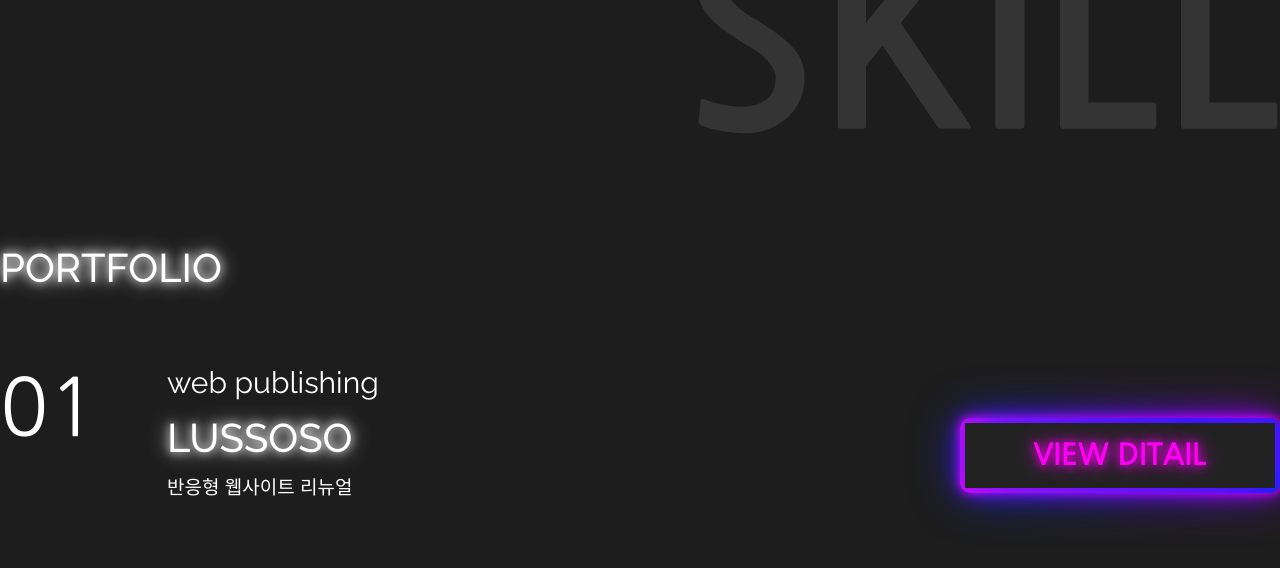
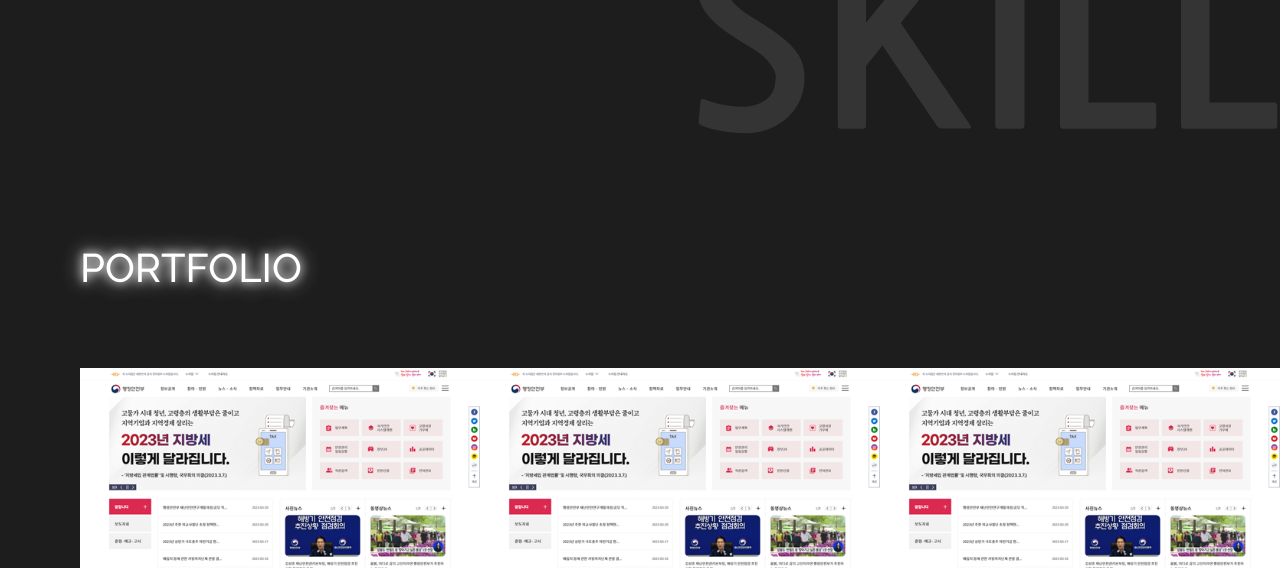
Before and after one commit to kimgibeom98/KgbPrSite, a plain HTML site: page index.html in a window 1280 px wide. Shown: the part 2232-2800 px from the top of the page. Drawn offline with nearby package versions, Linux system fonts and the light colour scheme.

Commit message:
portfolio 디자인 구상중

```diff
--- a/css/page.css
+++ b/css/page.css
@@ -1,10 +1,10 @@
     /* intro str */
     section.IntroArea{display: flex; position: relative; width: calc(100% - 80px); margin-left: auto; height: 100vh;flex-direction: column;justify-content: center;}
     section.IntroArea > div.IntroText{ width: calc(100% - 40px); max-width: 1574px; margin: 0 auto;}
-    section.IntroArea > div.IntroText h2{color: transparent; animation: text_reveal .5s ease forwards; animation-delay: 1s; text-align: left; font-size: 70px; width: fit-content; letter-spacing: 5px; margin-bottom: 20px; position: relative;}
+    section.IntroArea > div.IntroText h2{color: transparent; animation: text_reveal .5s ease forwards; animation-delay: 1s; text-align: left; font-size: 80px; width: fit-content; letter-spacing: 5px; margin-bottom: 20px; position: relative;}
     section.IntroArea > div.IntroText h2:first-of-type{animation: text_reveal_name .5s ease forwards; animation-delay: 1s;}
     section.IntroArea > div.IntroText h2 > span{animation: text_reveal_box 1s ease; animation-delay: .5s; background-color: #dc143c; position: absolute; top: 0; left: 0; height: 100%; width: 0;}
-    section.IntroArea > div.IntroText h2:last-of-type{color: transparent; font-size: 30px;}
+    section.IntroArea > div.IntroText h2:last-of-type{color: transparent; font-size: 25px;}
     section.IntroArea > div.IntroText > a{position: relative; display: flex; align-items: center; justify-content: center; cursor: pointer; border: 1px solid #dc143c; width: 135px; height: 40px; background: transparent; color: #fff;}
     section.IntroArea > div.IntroText > a::after{content: ''; display: block; height: 100%; background-color: #dc143c; position: absolute; left: 0; top: 0; width: 0%; z-index: -1; overflow: hidden; transition-property: width; transition-duration: 0.5s;}
     section.IntroArea > div.IntroText > a:hover::after{width: 100%;}
@@ -112,31 +112,12 @@
 
     /* PORTFOLIO str */
     /* PORTFOLIOBlack str */
-    section.PortfolioArea{position: relative;}
+    section.PortfolioArea{position: relative; width: calc(100% - 80px); margin-left: auto}
     section.PortfolioArea div.PfBlack{width: 100%; color: white;}
     section.PortfolioArea h2{font-size: 40px; font-weight: 500; padding: 80px 0;}
-    section.PortfolioArea ul li::after{content: ''; visibility: hidden; display: block; clear: both;}
-    section.PortfolioArea ul li:nth-of-type(2),
-    section.PortfolioArea ul li:first-of-type{padding-bottom: 100px; margin-bottom: 100px; border-bottom: 1px solid white;}
-    section.PortfolioArea ul li:last-of-type{padding-bottom: 70px;}
-    section.PortfolioArea ul li > span{ font-size: 80px; float: left;}
-    section.PortfolioArea ul li div.FirstDiv{float: left; margin-left: 70px;}
-    section.PortfolioArea ul li div span{font-size: 30px; margin-bottom: 20px; display: block;}
-    section.PortfolioArea ul li div h3{font-size: 40px; font-weight: 500; margin-bottom: 20px}
-    section.PortfolioArea ul li div p{font-size: 19px;}
-    section.SubPage figure div.RainbowBox,
-    section.PortfolioArea div.PfBlack ul li div.RainbowBox{ box-shadow: 0 0 10px #ff00f6, 0 0 20px #8400ff; border-radius: 10px; float: right; margin-top: 50px; width: 320px; height:75px; position: relative; background: linear-gradient(45deg, #ff00f6 ,#002aff , #8400ff, #ff00f6, #002aff, #8400ff); background-size: 400%; animation: Neon2 10s linear infinite;}
-    section.SubPage figure div.RainbowBox::after,
-    section.PortfolioArea div.PfBlack ul li div.RainbowBox::after{ content: ''; position: absolute; left: 5px; right: 5px; top: 5px; bottom: 5px; background-color: #222222;}
-    section.SubPage figure div.RainbowBox::before,
-    section.PortfolioArea div.PfBlack ul li div.RainbowBox::before{ content: ''; position: absolute; left: 5px; right: 5px; top: 5px; bottom: 5px; background: linear-gradient(45deg, #002aff ,#8400ff , #ff00f6, #002aff, #8400ff, #ff00f6); background-size: 400%; filter: blur(25px); animation: Neon2 10s linear infinite;}
-    section.SubPage figure div.RainbowBox a,
-    section.PortfolioArea div.PfBlack ul li div.RainbowBox a{ text-shadow: 0 0 10px #ff00f6, 0 0 20px #ff00f6; padding-top: 22px; color: #ff00f6; display: block; text-align: center; position: relative; z-index: 1; font-size: 30px; font-weight: 700;}
-    section.PortfolioArea img{opacity: 0; display: block; width: 100%; max-width: 295px;}
-    section.PortfolioArea div.PfBlack li img.TransX{opacity: 0; transform: translateX(-300px); transition-duration: 1s; transition-property:opacity,transform ;}
-    section.PortfolioArea div.PfBlack li img.TransImg.active{opacity: 1; transform: translateX(300px); transition-duration: 1s;}
-    section.PortfolioArea div.PfBlack li img.TransImg3.active,
-    section.PortfolioArea div.PfBlack li img.TransImg2.active{opacity: 1; transform: translateX(210px); transition-duration: 1s;}
+    section.PortfolioArea ul.PfList{display: flex;}
+    section.PortfolioArea ul.PfList > li{width: 33.33%; background: rgba(0, 0, 0, 0.3);}
+    section.PortfolioArea ul.PfList > li img{width: 100%; display: block;}
     /* PORTFOLIOBlack fin */
 
 
--- a/css/reset.css
+++ b/css/reset.css
@@ -130,8 +130,6 @@
 .Shadow{text-shadow: 0 0 10px white, 0 0 20px white;}
 .BackgroundText{position: absolute; font-size: 150px; color: white; opacity: 0.1; z-index: -1; font-size: 250px; font-weight: 700; bottom: 0; right: 0; -webkit-user-select:none; -moz-user-select:none; -ms-user-select:none; user-select:none}
 section.SubPage,
-section.PortfolioArea div.PfWhite div.PfFull > div,
-section.PortfolioArea div.PfBlack,
 section.SkillArea div.SkillWhite,
 section.SkillArea div.SkillBlack,
 section.AboutArea div.AboutmeBox,
--- a/index.html
+++ b/index.html
@@ -201,82 +201,23 @@
   <section class="PortfolioArea MenuActive" id="PORTFOLIO">
     <div class="PfBlack">
       <h2 class="Shadow">PORTFOLIO</h2>
-      <ul>
+      <ul class="PfList" style="display: flex;">
         <li>
-          <span>01</span>
-          <div class="FirstDiv">
-            <span>web publishing</span>
-            <h3 class="Shadow">LUSSOSO</h3>
-            <p>반응형 웹사이트 리뉴얼</p>
-          </div>
-          <div class="RainbowBox">
-            <a href="detailLUS.html" target="_blank">VIEW DITAIL</a>
-          </div>
-          <img src="img/Portpolio.png" class="TransImg TransX" alt="LUSSOSOMobile">
+          <img src="img/test-porf.png" alt="">
         </li>
         <li>
-          <span>02</span>
-          <div class="FirstDiv">
-            <span>web publishing</span>
-            <h3 class="Shadow">LOUIS VUITTON</h3>
-            <p>반응형 웹사이트 리뉴얼</p>
-          </div>
-          <div class="RainbowBox">
-            <a href="detailLOV.html" target="_blank">VIEW DITAIL</a>
-          </div>
-          <img src="img/portoplio2.png" class="TransImg2 TransX" alt="LOUISVUITTONMobile">
+          <img src="img/test-porf.png" alt="">
+
         </li>
         <li>
-          <span>03</span>
-          <div class="FirstDiv">
-            <span>web publishing</span>
-            <h3 class="Shadow">PARADISE CITY</h3>
-            <p>반응형 웹사이트 리뉴얼</p>
-          </div>
-          <div class="RainbowBox">
-            <a href="detailPAC.html" target="_blank">VIEW DITAIL</a>
-          </div>
-          <img src="img/portoplio3.png" class="TransImg3 TransX" alt="PARADISEMobile">
+          <img src="img/test-porf.png" alt="">
+
         </li>
       </ul>
     </div>
     <div class="PfWhite">
       <div class="PfFull">
-        <div>
-          <h2>PORTFOLIO</h2>
-          <ul>
-            <li>
-              <span>01</span>
-              <div class="FirstDiv">
-                <span>web publishing</span>
-                <h3>LUSSOSO</h3>
-                <p>반응형 웹사이트 리뉴얼</p>
-              </div>
-              <a href="detailLUS.html" target="_blank">VIEW DITAIL</a>
-              <img src="img/Portpolio.png" alt="LUSSOSOMobile">
-            </li>
-            <li>
-              <span>02</span>
-              <div class="FirstDiv">
-                <span>web publishing</span>
-                <h3>LOUIS VUITTON</h3>
-                <p>반응형 웹사이트 리뉴얼</p>
-              </div>
-              <a href="detailLOV.html" target="_blank">VIEW DITAIL</a>
-              <img src="img/portoplio2.png" alt="LOUISVUITTONMobile">
-            </li>
-            <li>
-              <span>03</span>
-              <div class="FirstDiv">
-                <span>web publishing</span>
-                <h3>PARADISE CITY</h3>
-                <p>반응형 웹사이트 리뉴얼</p>
-              </div>
-              <a href="detailPAC.html" target="_blank">VIEW DITAIL</a>
-              <img src="img/portoplio3.png" alt="PARADISEMobile">
-            </li>
-          </ul>
-        </div>
+
       </div>
     </div>
   </section>
```
Also changed, not shown: img/test-porf.png (added).
